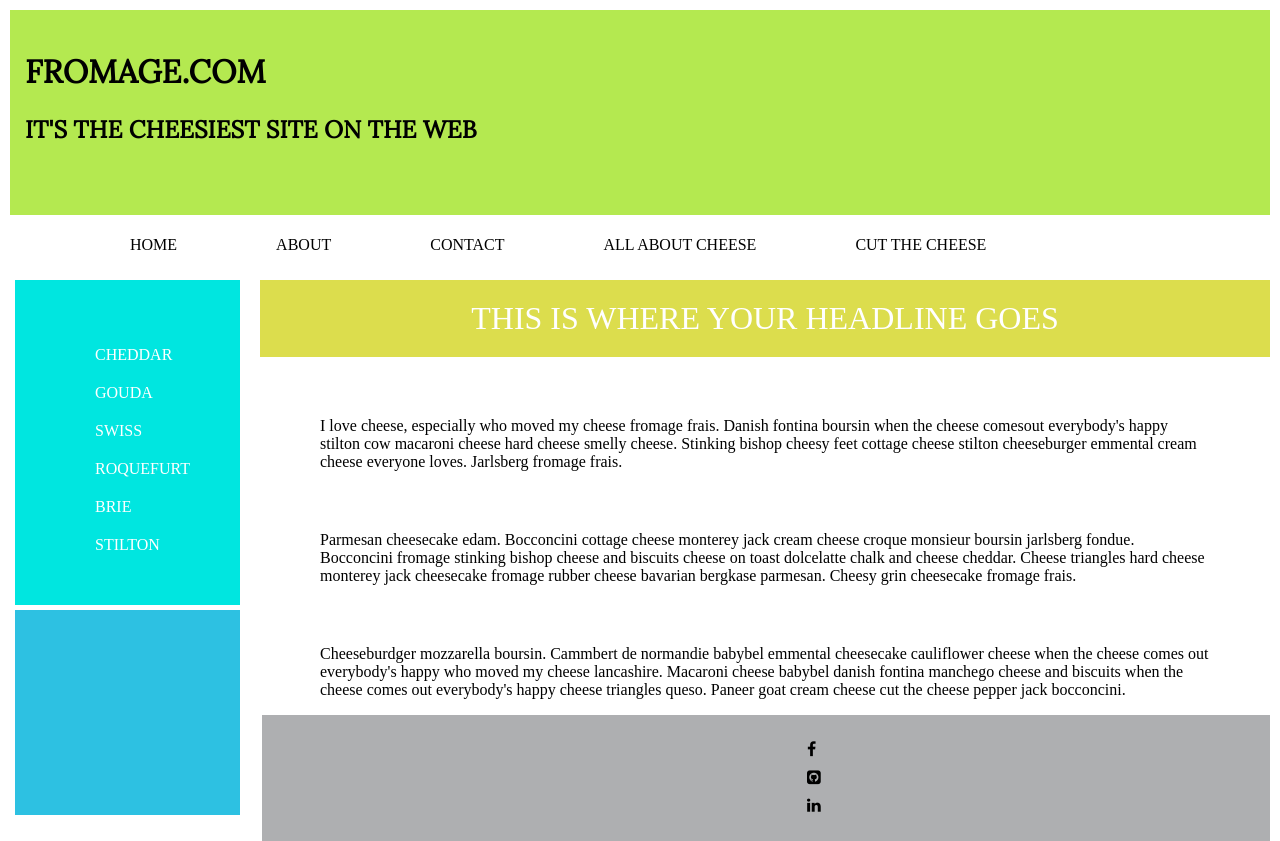
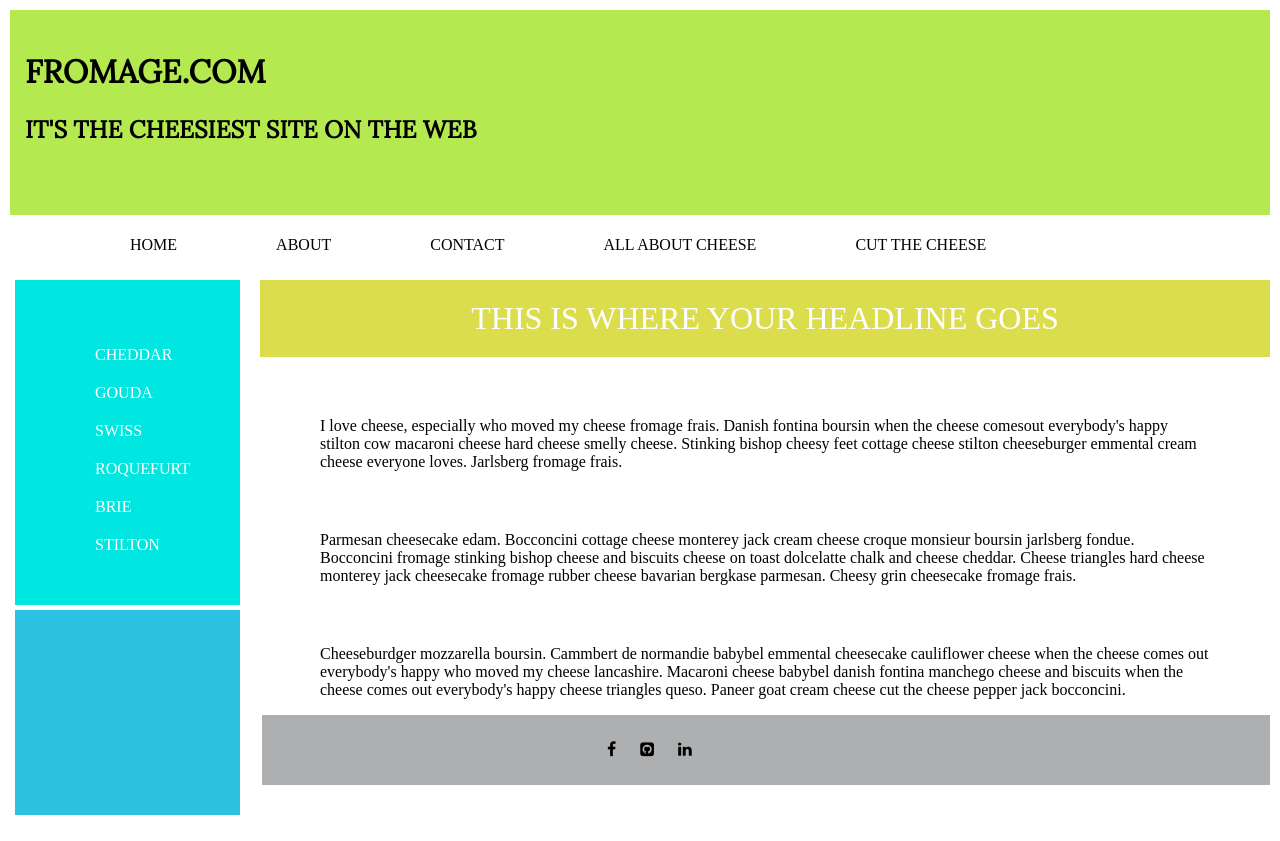
Before and after one commit to cyneng/week5, a plain HTML site: page index.html in a window 1280 px wide. After the commit the page ends 820 px from the top, so only its background shows below. Drawn offline with Linux system fonts and the light colour scheme.

Commit message:
added a footerul class

```diff
--- a/index.html
+++ b/index.html
@@ -49,7 +49,7 @@
         <p class="cheesetext">Cheeseburdger mozzarella boursin. Cammbert de normandie babybel emmental cheesecake cauliflower cheese when the cheese comes out everybody's happy who moved my cheese lancashire. Macaroni cheese babybel danish fontina manchego cheese and biscuits when the cheese comes out everybody's happy cheese triangles queso. Paneer goat cream cheese cut the cheese pepper jack bocconcini. </p>
       </article>
       <footer class="footer">
-       <ul>
+       <ul class="footerul">
         <li class="socialicons"><i class="fa fa-facebook"></i></li>
         <li class="socialicons"><i class="fa fa-github-square"></i></li>
         <li class="socialicons"><i class="fa fa-linkedin"></i></li>
--- a/styles/stylesheet.css
+++ b/styles/stylesheet.css
@@ -102,9 +102,12 @@ a {
 		text-decoration: none;
 }
 
+.footerul {
+		margin-left: 300px;
+}
+
 .socialicons {
 		display: inline-block;
 		padding: 5px;
 		margin-right: 10px;
-		margin-left: 500px;
 	}
```
